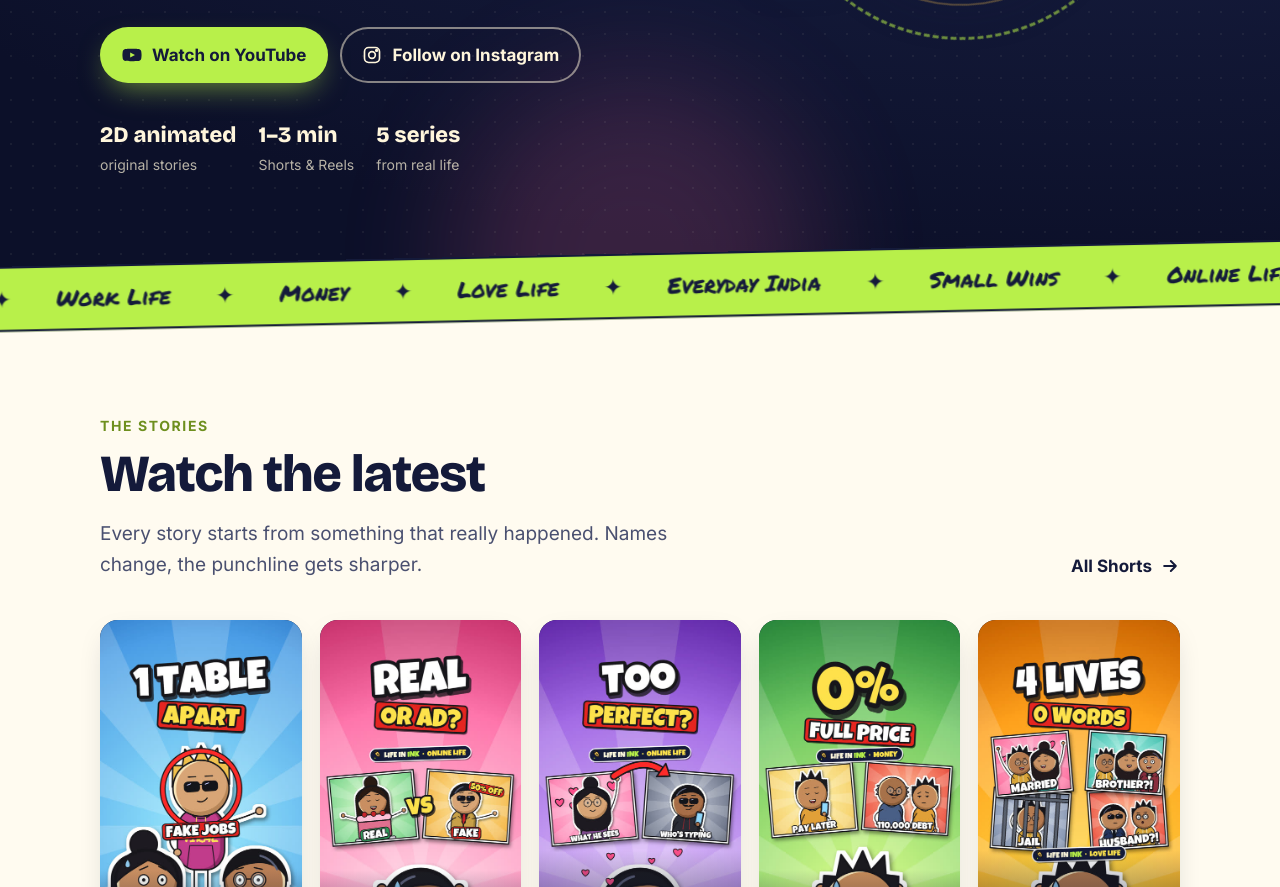
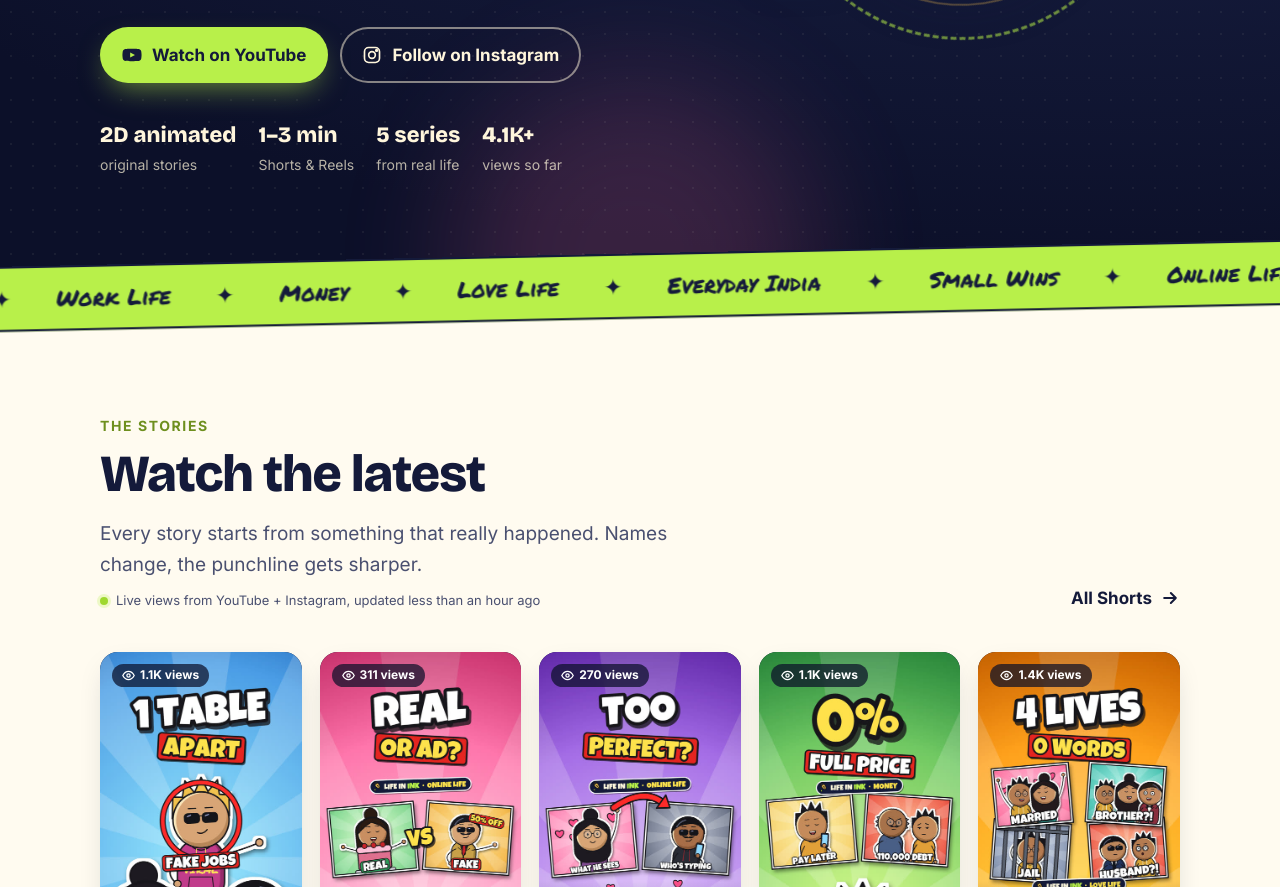
Before and after one commit to lifeinink-stories/lifeinink-stories.github.io, a plain HTML site: page index.html in a window 1280 px wide. Shown: the part 614-1501 px from the top of the page. Drawn offline with nearby package versions, Linux system fonts and the light colour scheme.

Commit message:
Live view counts from YouTube + Instagram (stats.json, refreshed by the Pi)
Co-Authored-By: Claude Opus 5.5 <noreply@anthropic.com>

```diff
--- a/index.html
+++ b/index.html
@@ -44,7 +44,7 @@
           <svg viewBox="0 0 24 24" fill="none" stroke="currentColor" stroke-width="2" aria-hidden="true"><rect x="3" y="3" width="18" height="18" rx="5"/><circle cx="12" cy="12" r="4"/><circle cx="17.5" cy="6.5" r="1" fill="currentColor"/></svg>
           Follow on Instagram</a>
       </div>
-      <div class="facts"><div><b>2D animated</b>original stories</div><div><b>1–3 min</b>Shorts &amp; Reels</div><div><b>5 series</b>from real life</div></div>
+      <div class="facts"><div><b>2D animated</b>original stories</div><div><b>1–3 min</b>Shorts &amp; Reels</div><div><b>5 series</b>from real life</div><div id="stat-views" hidden><b></b>views so far</div></div>
     </div>
     <div class="mascot" aria-hidden="true">
       <div class="ring"></div><div class="ring r2"></div>
@@ -64,20 +64,21 @@
   <div class="wrap">
     <div class="head reveal">
       <div><div class="kicker">The stories</div><h2>Watch the latest</h2>
-        <p class="sub">Every story starts from something that really happened. Names change, the punchline gets sharper.</p></div>
+        <p class="sub">Every story starts from something that really happened. Names change, the punchline gets sharper.</p>
+        <p class="updated" id="stat-updated" hidden></p></div>
       <a class="link-arrow" href="https://www.youtube.com/channel/UCiRv8YfGqeu7sdp62lpxlKg/shorts">All Shorts <span><svg viewBox="0 0 24 24" width="20" height="20" fill="none" stroke="currentColor" stroke-width="2.4" stroke-linecap="round" stroke-linejoin="round" aria-hidden="true"><path d="M5 12h14M13 6l6 6-6 6"/></svg></span></a>
     </div>
     <div class="stories">
-      <a class="story reveal" style="--d:.0s" href="https://youtube.com/shorts/lx8xMQP80gk"><img src="img/one_table_apart.jpg" alt="One Table Apart cover" loading="lazy">
-        <span class="play"><svg viewBox="0 0 24 24" width="16" height="16" fill="currentColor" aria-hidden="true"><path d="M8 5.5v13a1 1 0 0 0 1.5.86l10.4-6.5a1 1 0 0 0 0-1.72L9.5 4.64A1 1 0 0 0 8 5.5Z"/></svg></span><span class="cap"><small>ONLINE LIFE</small><b>One Table Apart</b></span></a>
-      <a class="story reveal" style="--d:.08s" href="https://www.youtube.com/channel/UCiRv8YfGqeu7sdp62lpxlKg/shorts"><img src="img/real_or_ad.jpg" alt="Real or Ad? cover" loading="lazy">
-        <span class="play"><svg viewBox="0 0 24 24" width="16" height="16" fill="currentColor" aria-hidden="true"><path d="M8 5.5v13a1 1 0 0 0 1.5.86l10.4-6.5a1 1 0 0 0 0-1.72L9.5 4.64A1 1 0 0 0 8 5.5Z"/></svg></span><span class="cap"><small>ONLINE LIFE</small><b>Real or Ad?</b></span></a>
-      <a class="story reveal" style="--d:.16s" href="https://www.youtube.com/channel/UCiRv8YfGqeu7sdp62lpxlKg/shorts"><img src="img/coincidence_i_think_not.jpg" alt="Coincidence? I Think Not. cover" loading="lazy">
-        <span class="play"><svg viewBox="0 0 24 24" width="16" height="16" fill="currentColor" aria-hidden="true"><path d="M8 5.5v13a1 1 0 0 0 1.5.86l10.4-6.5a1 1 0 0 0 0-1.72L9.5 4.64A1 1 0 0 0 8 5.5Z"/></svg></span><span class="cap"><small>ONLINE LIFE</small><b>Coincidence? I Think Not.</b></span></a>
-      <a class="story reveal" style="--d:.24s" href="https://www.youtube.com/channel/UCiRv8YfGqeu7sdp62lpxlKg/shorts"><img src="img/zero_percent.jpg" alt="Zero Percent cover" loading="lazy">
-        <span class="play"><svg viewBox="0 0 24 24" width="16" height="16" fill="currentColor" aria-hidden="true"><path d="M8 5.5v13a1 1 0 0 0 1.5.86l10.4-6.5a1 1 0 0 0 0-1.72L9.5 4.64A1 1 0 0 0 8 5.5Z"/></svg></span><span class="cap"><small>MONEY</small><b>Zero Percent</b></span></a>
-      <a class="story reveal" style="--d:.32s" href="https://www.youtube.com/channel/UCiRv8YfGqeu7sdp62lpxlKg/shorts"><img src="img/four_lifetimes_zero_words.jpg" alt="Four Lifetimes, Zero Words cover" loading="lazy">
-        <span class="play"><svg viewBox="0 0 24 24" width="16" height="16" fill="currentColor" aria-hidden="true"><path d="M8 5.5v13a1 1 0 0 0 1.5.86l10.4-6.5a1 1 0 0 0 0-1.72L9.5 4.64A1 1 0 0 0 8 5.5Z"/></svg></span><span class="cap"><small>LOVE LIFE</small><b>Four Lifetimes, Zero Words</b></span></a>
+      <a class="story reveal" data-story="one_table_apart" style="--d:.0s" href="https://youtube.com/shorts/lx8xMQP80gk"><img src="img/one_table_apart.jpg" alt="One Table Apart cover" loading="lazy">
+        <span class="play"><svg viewBox="0 0 24 24" width="16" height="16" fill="currentColor" aria-hidden="true"><path d="M8 5.5v13a1 1 0 0 0 1.5.86l10.4-6.5a1 1 0 0 0 0-1.72L9.5 4.64A1 1 0 0 0 8 5.5Z"/></svg></span><span class="views" hidden></span><span class="cap"><small>ONLINE LIFE</small><b>One Table Apart</b></span></a>
+      <a class="story reveal" data-story="real_or_ad" style="--d:.08s" href="https://www.youtube.com/channel/UCiRv8YfGqeu7sdp62lpxlKg/shorts"><img src="img/real_or_ad.jpg" alt="Real or Ad? cover" loading="lazy">
+        <span class="play"><svg viewBox="0 0 24 24" width="16" height="16" fill="currentColor" aria-hidden="true"><path d="M8 5.5v13a1 1 0 0 0 1.5.86l10.4-6.5a1 1 0 0 0 0-1.72L9.5 4.64A1 1 0 0 0 8 5.5Z"/></svg></span><span class="views" hidden></span><span class="cap"><small>ONLINE LIFE</small><b>Real or Ad?</b></span></a>
+      <a class="story reveal" data-story="coincidence" style="--d:.16s" href="https://www.youtube.com/channel/UCiRv8YfGqeu7sdp62lpxlKg/shorts"><img src="img/coincidence_i_think_not.jpg" alt="Coincidence? I Think Not. cover" loading="lazy">
+        <span class="play"><svg viewBox="0 0 24 24" width="16" height="16" fill="currentColor" aria-hidden="true"><path d="M8 5.5v13a1 1 0 0 0 1.5.86l10.4-6.5a1 1 0 0 0 0-1.72L9.5 4.64A1 1 0 0 0 8 5.5Z"/></svg></span><span class="views" hidden></span><span class="cap"><small>ONLINE LIFE</small><b>Coincidence? I Think Not.</b></span></a>
+      <a class="story reveal" data-story="zero_percent" style="--d:.24s" href="https://www.youtube.com/channel/UCiRv8YfGqeu7sdp62lpxlKg/shorts"><img src="img/zero_percent.jpg" alt="Zero Percent cover" loading="lazy">
+        <span class="play"><svg viewBox="0 0 24 24" width="16" height="16" fill="currentColor" aria-hidden="true"><path d="M8 5.5v13a1 1 0 0 0 1.5.86l10.4-6.5a1 1 0 0 0 0-1.72L9.5 4.64A1 1 0 0 0 8 5.5Z"/></svg></span><span class="views" hidden></span><span class="cap"><small>MONEY</small><b>Zero Percent</b></span></a>
+      <a class="story reveal" data-story="four_lifetimes" style="--d:.32s" href="https://www.youtube.com/channel/UCiRv8YfGqeu7sdp62lpxlKg/shorts"><img src="img/four_lifetimes_zero_words.jpg" alt="Four Lifetimes, Zero Words cover" loading="lazy">
+        <span class="play"><svg viewBox="0 0 24 24" width="16" height="16" fill="currentColor" aria-hidden="true"><path d="M8 5.5v13a1 1 0 0 0 1.5.86l10.4-6.5a1 1 0 0 0 0-1.72L9.5 4.64A1 1 0 0 0 8 5.5Z"/></svg></span><span class="views" hidden></span><span class="cap"><small>LOVE LIFE</small><b>Four Lifetimes, Zero Words</b></span></a>
     </div>
   </div>
 </section>
--- a/site.js
+++ b/site.js
@@ -18,3 +18,37 @@
     document.querySelectorAll(".doc h2[id]").forEach(function (h) { spy.observe(h); });
   }
 })();
+
+// Live view counts: stats.json is rewritten by the Raspberry Pi every few hours (YouTube + Instagram views, nothing private).
+// Until it loads, nothing is shown, so no numbers are ever made up.
+(function () {
+  if (!window.fetch) return;
+  function short(n) {
+    if (n >= 1e6) return (n / 1e6).toFixed(n < 1e7 ? 1 : 0).replace(/\.0$/, "") + "M";
+    if (n >= 1e3) return (n / 1e3).toFixed(n < 1e4 ? 1 : 0).replace(/\.0$/, "") + "K";
+    return String(n);
+  }
+  function ago(iso) {
+    var h = Math.round((Date.now() - new Date(iso).getTime()) / 36e5);
+    if (!(h >= 0)) return "";
+    return h < 1 ? "less than an hour ago" : h < 24 ? h + (h === 1 ? " hour ago" : " hours ago") : Math.round(h / 24) + (h < 36 ? " day ago" : " days ago");
+  }
+  var eye = '<svg viewBox="0 0 24 24" width="13" height="13" fill="none" stroke="currentColor" stroke-width="2.4" stroke-linecap="round" aria-hidden="true">' +
+            '<path d="M1.5 12S5.5 4.5 12 4.5 22.5 12 22.5 12 18.5 19.5 12 19.5 1.5 12 1.5 12Z"/><circle cx="12" cy="12" r="3"/></svg>';
+  fetch("stats.json?t=" + Math.floor(Date.now() / 6e5), { cache: "no-store" })
+    .then(function (r) { return r.ok ? r.json() : null; })
+    .then(function (d) {
+      if (!d || !d.stories) return;
+      document.querySelectorAll(".story[data-story]").forEach(function (a) {
+        var s = d.stories[a.getAttribute("data-story")]; if (!s) return;
+        if (s.youtube && /\/shorts\/?$/.test(a.getAttribute("href"))) a.href = s.youtube;
+        var b = a.querySelector(".views");
+        if (b && s.views > 0) { b.innerHTML = eye + short(s.views) + " views"; b.hidden = false; }
+      });
+      var v = document.getElementById("stat-views");
+      if (v && d.views > 0) { v.querySelector("b").textContent = short(d.views) + "+"; v.hidden = false; }
+      var u = document.getElementById("stat-updated"), t = d.updated && ago(d.updated);
+      if (u && t) { u.textContent = "Live views from YouTube + Instagram, updated " + t; u.hidden = false; }
+    })
+    .catch(function () {});
+})();
--- /dev/null
+++ b/stats.json
@@ -0,0 +1,32 @@
+{
+ "updated": "2026-11-28T02:00:03+00:00",
+ "views": 4117,
+ "youtube_views": 2154,
+ "instagram_views": 1963,
+ "stories": {
+  "one_table_apart": {
+   "views": 1050,
+   "youtube": "https://youtube.com/shorts/lx8xMQP80gk",
+   "instagram": "https://www.instagram.com/reel/Df7U-evu2ie/"
+  },
+  "real_or_ad": {
+   "views": 311,
+   "instagram": "https://www.instagram.com/reel/DgAmQMXS_XC/"
+  },
+  "coincidence": {
+   "views": 270,
+   "youtube": "https://youtube.com/shorts/2XwpJYrNJno",
+   "instagram": "https://www.instagram.com/reel/DgFolomPd-G/"
+  },
+  "zero_percent": {
+   "views": 1060,
+   "youtube": "https://youtube.com/shorts/D_xIocsOd8g",
+   "instagram": "https://www.instagram.com/reel/DgL3fMMyjUY/"
+  },
+  "four_lifetimes": {
+   "views": 1408,
+   "youtube": "https://youtube.com/shorts/tEF9yINJuCo",
+   "instagram": "https://www.instagram.com/reel/DgP23P1JTu4/"
+  }
+ }
+}
--- a/style.css
+++ b/style.css
@@ -207,3 +207,11 @@ footer a { text-decoration: none; } footer a:hover { text-decoration: underline;
 .chev { display: inline-block; vertical-align: -2px; opacity: .7; }
 .link-arrow svg { display: block; }
 .story .play svg { margin-left: 2px; }
+
+/* ---------- live view counts (stats.json, refreshed by the Pi) ---------- */
+.story .views { position: absolute; top: 12px; left: 12px; display: inline-flex; align-items: center; gap: 5px; padding: 5px 10px; border-radius: 999px;
+  background: rgba(12, 16, 41, .72); -webkit-backdrop-filter: blur(6px); backdrop-filter: blur(6px); color: #fff; font-size: 12px; font-weight: 700; line-height: 1; }
+.story .views svg { flex: none; }
+.updated { display: flex; align-items: flex-start; gap: 8px; margin: 10px 0 0; font-size: 13px; color: var(--ink-2); }
+.updated::before { content: ""; flex: none; margin-top: 7px; width: 8px; height: 8px; border-radius: 50%; background: var(--lime-2); box-shadow: 0 0 0 3px rgba(184, 240, 74, .25); }
+[hidden] { display: none !important; }
```
